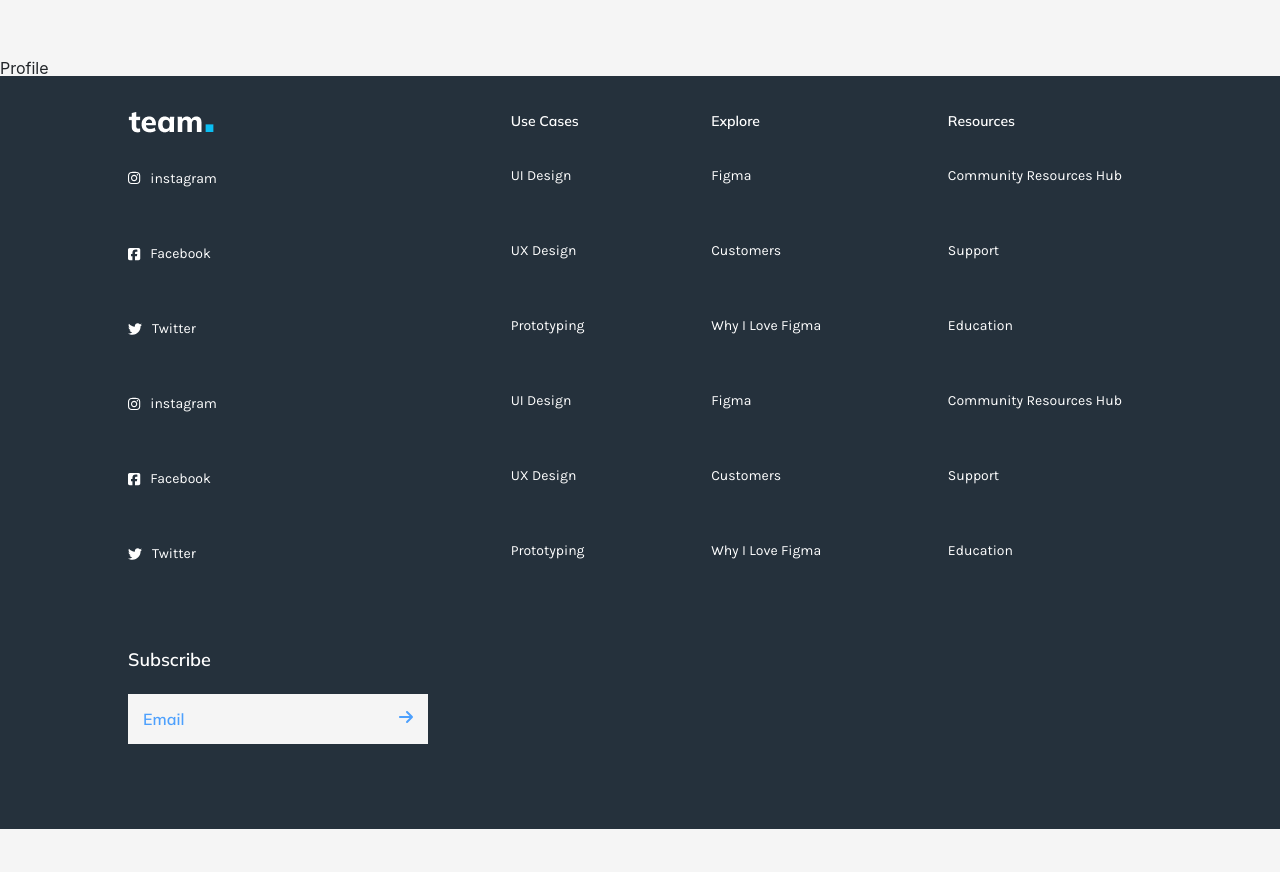
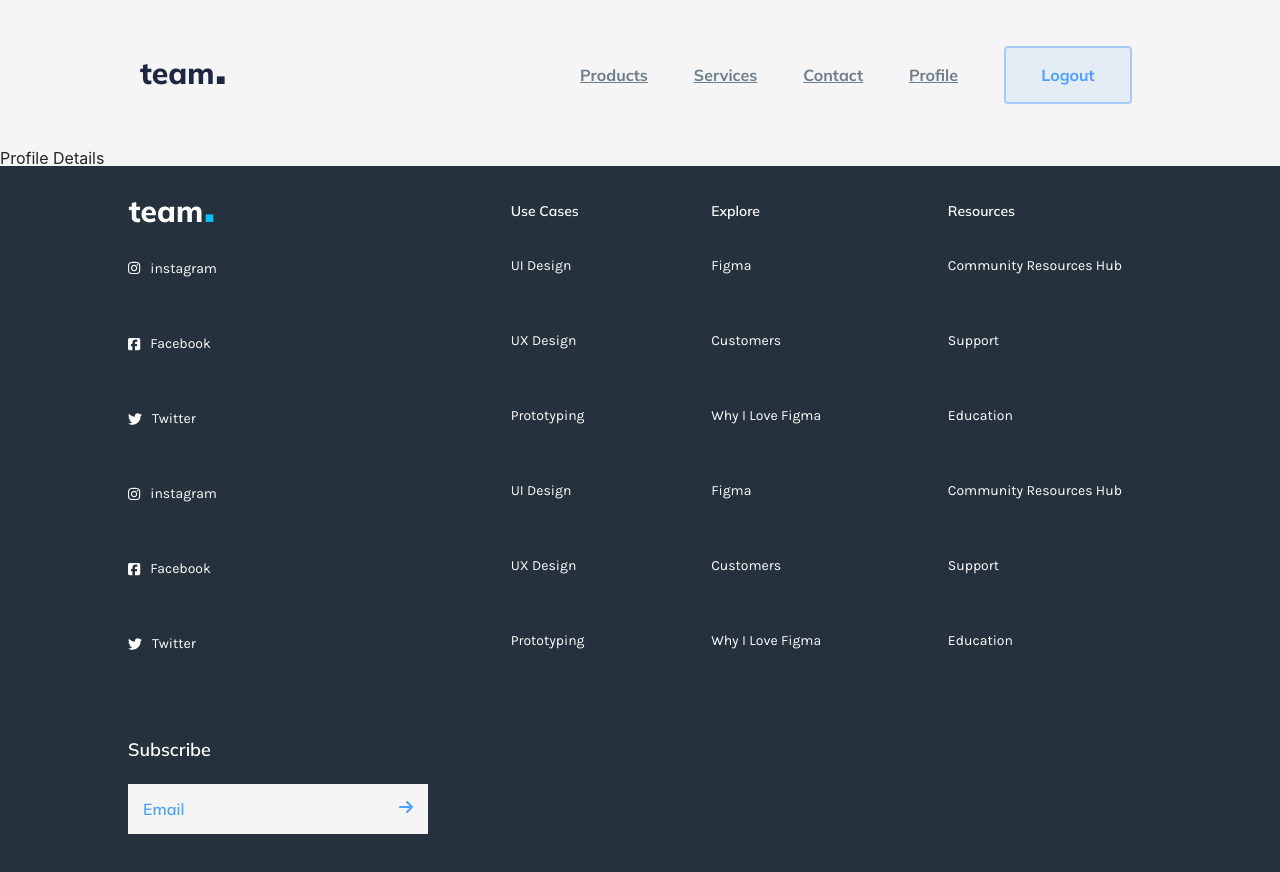
Before and after one commit to Nare-Stepanyan/redux-toolkit-typescript-blog, a React (Create React App) app: page /profile in a window 1280 px wide. Shown: the top 872 px of the page. Before the commit the page ends 829 px from the top, so only its background shows below. Built offline with nearby package versions, Linux system fonts and the light colour scheme.

Commit message:
add profile page

```diff
--- a/src/layout/header/index.tsx
+++ b/src/layout/header/index.tsx
@@ -5,7 +5,7 @@ import headerlogo from "assets/images/headerlogo.png";
 import styles from "./header.module.scss";
 
 const Header = () => {
-  const [isLoggedIn, setIsLoggedIn] = useState(false);
+  const [isLoggedIn, setIsLoggedIn] = useState(true);
   const { pathname } = window.location;
 
   return (
--- a/src/pages/profile/index.tsx
+++ b/src/pages/profile/index.tsx
@@ -1,10 +1,20 @@
-import React from "react";
+import React, { useState } from "react";
 import Layout from "layout";
+import { FontAwesomeIcon } from "@fortawesome/react-fontawesome";
+import { faArrowRight } from "@fortawesome/free-solid-svg-icons";
 
 const Profile = () => {
+  const [userData, setUserData] = useState({
+    name: "Ani Cooper",
+    email: "anicooper@gmail.com",
+    password: "aniCoop/1",
+  });
   return (
     <Layout>
-      <div>Profile</div>
+      <div>Profile Details</div>
+      <div>
+        <div></div>
+      </div>
     </Layout>
   );
 };
```
